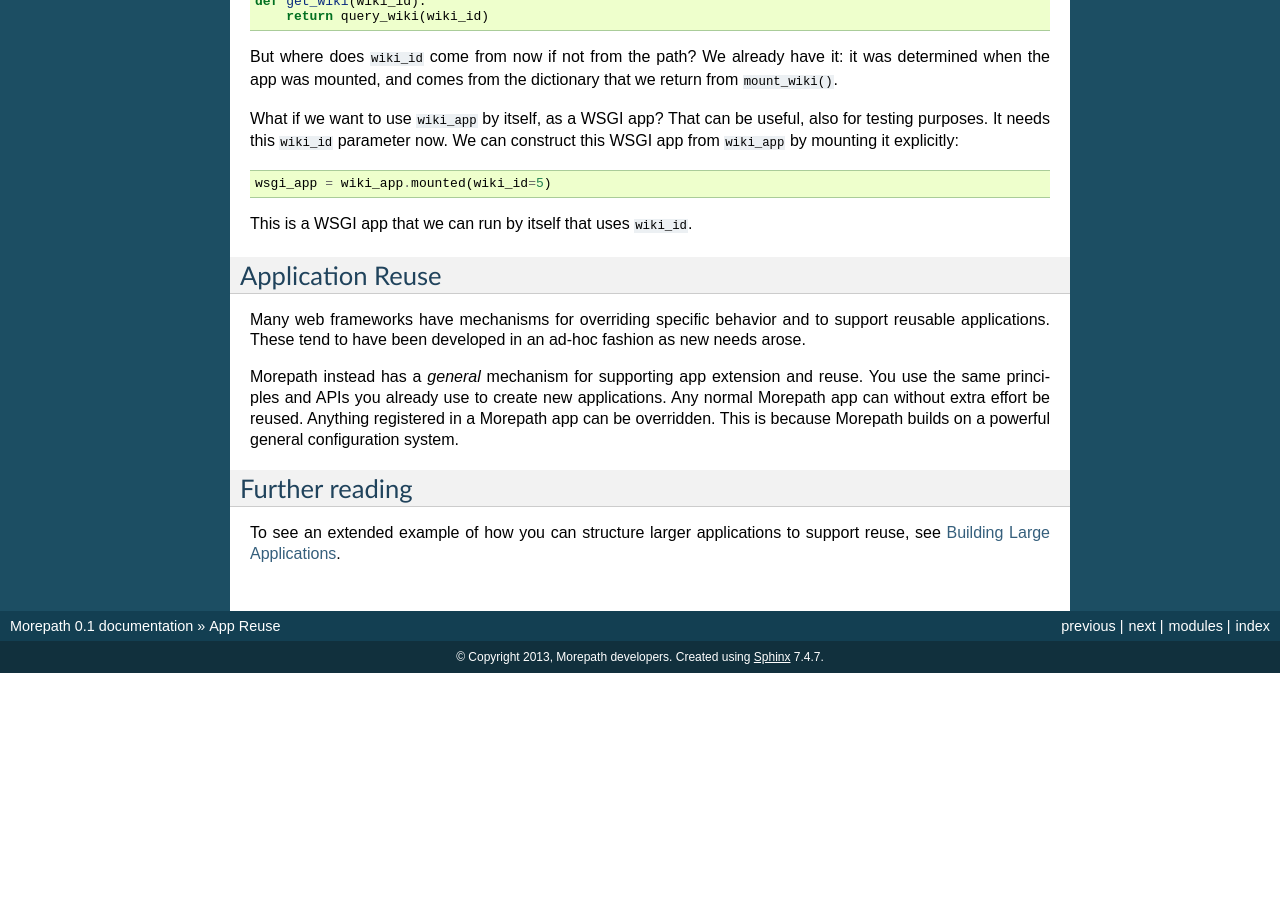
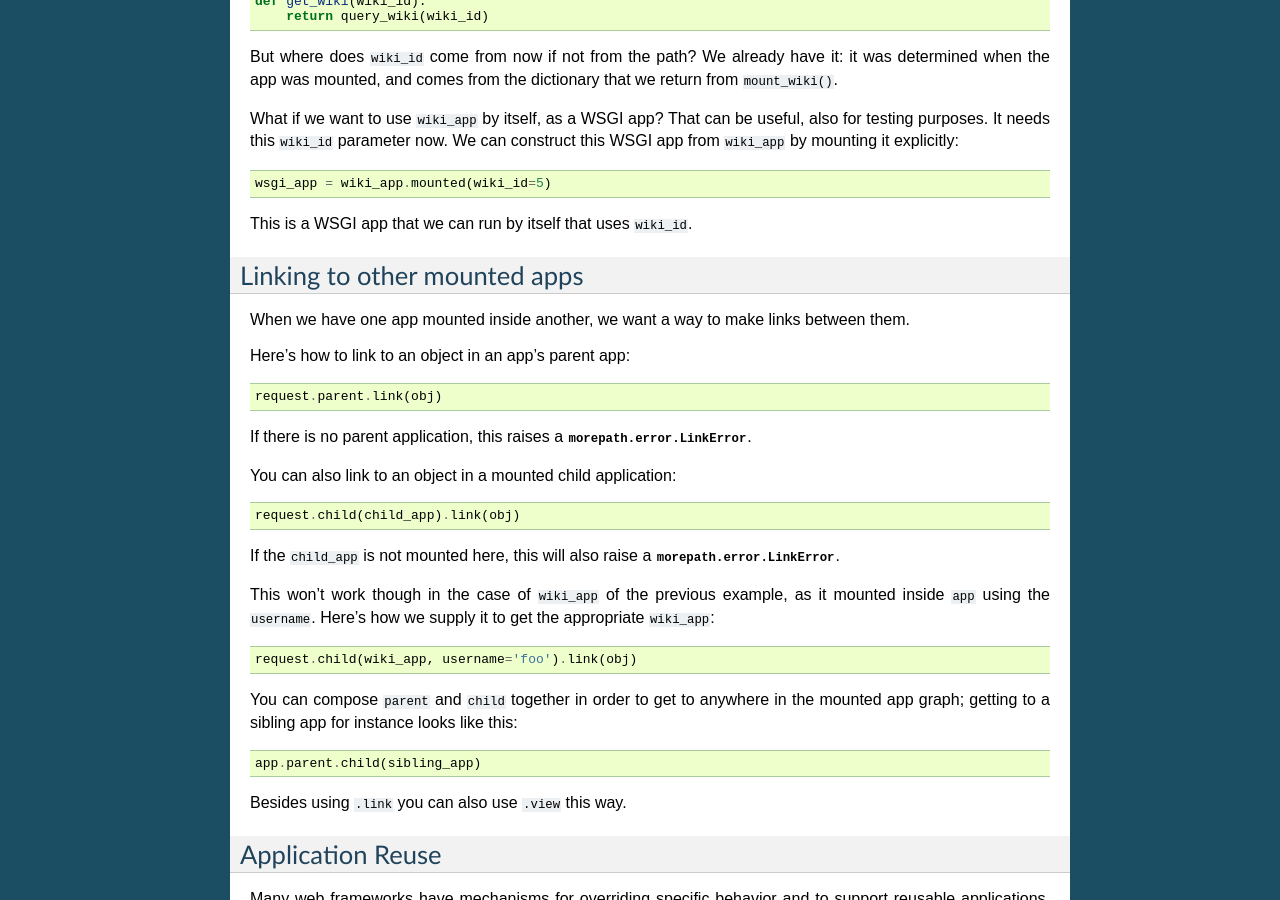
Before and after one commit to morepath/morepath, a Sphinx documentation site: the page built from doc/app_reuse.rst, in a window 1280 px wide and 900 px high, scrolled down 3422 px. Built offline with Sphinx 7.4.7, drawn with Linux system fonts in a browser that asks for light colours; before the commit the page ends 4095 px from its top, so only the background shows below that; some of the changed text lies outside the part shown.

Commit message:
Document inter-app linking.

```diff
--- a/doc/app_reuse.rst
+++ b/doc/app_reuse.rst
@@ -257,6 +257,40 @@ mounting it explicitly:
 
 This is a WSGI app that we can run by itself that uses ``wiki_id``.
 
+Linking to other mounted apps
+-----------------------------
+
+When we have one app mounted inside another, we want a way to make links
+between them.
+
+Here's how to link to an object in an app's parent app::
+
+  request.parent.link(obj)
+
+If there is no parent application, this raises a
+:exc:`morepath.error.LinkError`.
+
+You can also link to an object in a mounted child application::
+
+  request.child(child_app).link(obj)
+
+If the ``child_app`` is not mounted here, this will also raise a
+:exc:`morepath.error.LinkError`.
+
+This won't work though in the case of ``wiki_app`` of the previous
+example, as it mounted inside ``app`` using the ``username``. Here's
+how we supply it to get the appropriate ``wiki_app``::
+
+  request.child(wiki_app, username='foo').link(obj)
+
+You can compose ``parent`` and ``child`` together in order to get to
+anywhere in the mounted app graph; getting to a sibling app for
+instance looks like this::
+
+  app.parent.child(sibling_app)
+
+Besides using ``.link`` you can also use ``.view`` this way.
+
 Application Reuse
 -----------------
 
```
Also changed, not shown: 1 other file.
